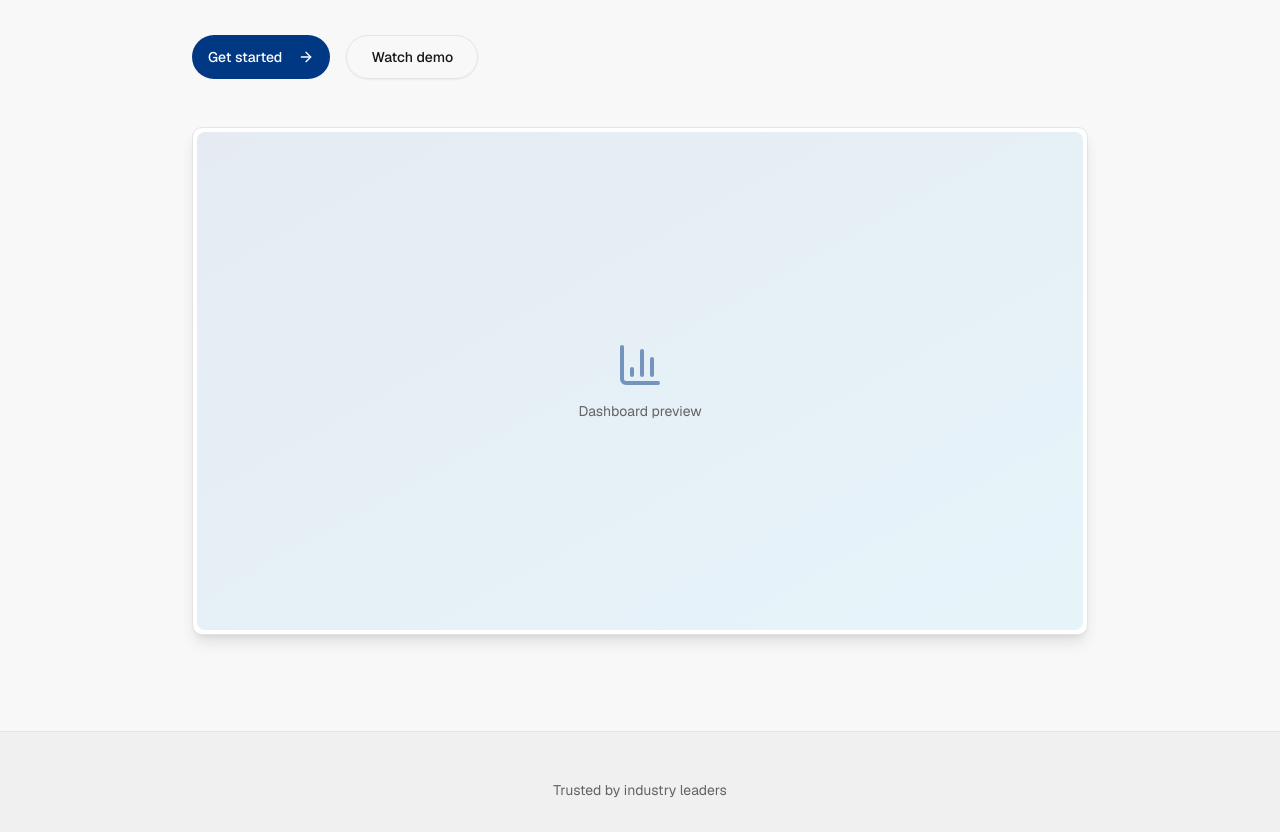
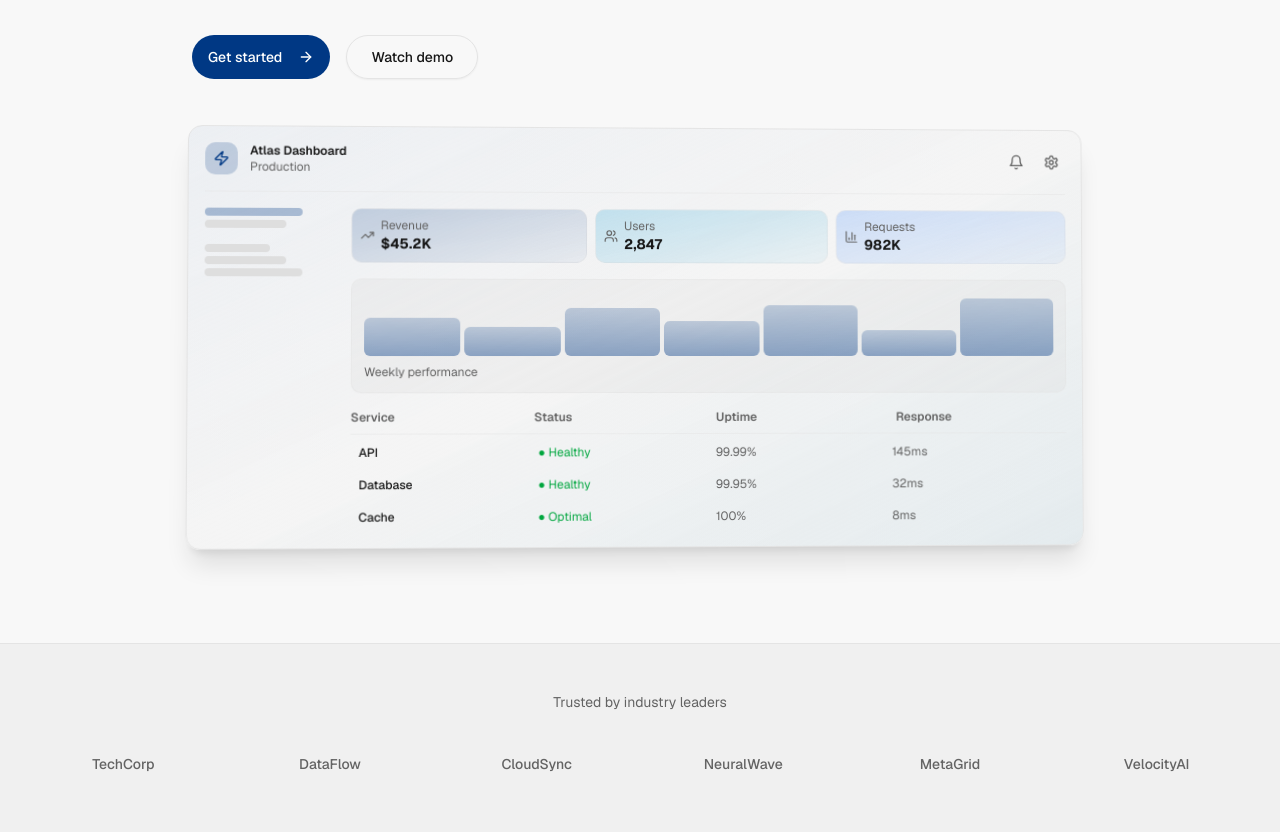
Before and after one commit to haseeb-iqbal/invoiceflow-sass-homepage, a Next.js app: page / in a window 1280 px wide. Shown: the part 483-1315 px from the top of the page. Built offline with nearby package versions, Linux system fonts and the light colour scheme.

Commit message:
feat: add FakeDashboardPreview component to hero section
Integrate premium SaaS dashboard preview with 3D effects and KPIs

Co-authored-by: Haseeb Iqbal <28723994+haseeb-iqbal@users.noreply.github.com>

```diff
--- a/app/layout.tsx
+++ b/app/layout.tsx
@@ -1,3 +1,4 @@
+import React from "react"
 import type { Metadata } from 'next'
 import { Geist, Geist_Mono } from 'next/font/google'
 import { Analytics } from '@vercel/analytics/next'
@@ -7,8 +8,8 @@ const _geist = Geist({ subsets: ["latin"] });
 const _geistMono = Geist_Mono({ subsets: ["latin"] });
 
 export const metadata: Metadata = {
-  title: 'v0 App',
-  description: 'Created with v0',
+  title: 'Atlas - The Complete Platform to Build the Web',
+  description: 'Everything you need to create, deploy, and scale modern web experiences. Fast, secure, and trusted by 5,000+ companies.',
   generator: 'v0.app',
   icons: {
     icon: [
--- a/app/page.tsx
+++ b/app/page.tsx
@@ -5,6 +5,7 @@ import { Button } from '@/components/ui/button'
 import { Accordion, AccordionContent, AccordionItem, AccordionTrigger } from '@/components/ui/accordion'
 import { ArrowRight, Check, Zap, BarChart3, Shield, Globe, Users, Lightbulb, Sliders, Menu, X } from 'lucide-react'
 import { useState } from 'react'
+import { FakeDashboardPreview } from '@/components/fake-dashboard-preview'
 
 export default function Home() {
   const [isMenuOpen, setIsMenuOpen] = useState(false)
@@ -236,14 +237,7 @@ export default function Home() {
           </div>
 
           {/* Product preview / Dashboard mock */}
-          <div className="relative rounded-lg border border-border bg-card p-1 shadow-lg overflow-hidden">
-            <div className="aspect-video bg-gradient-to-br from-primary/10 to-accent/10 rounded-md flex items-center justify-center">
-              <div className="text-center">
-                <BarChart3 className="h-12 w-12 text-primary/50 mx-auto mb-3" />
-                <p className="text-sm text-muted-foreground">Dashboard preview</p>
-              </div>
-            </div>
-          </div>
+          <FakeDashboardPreview />
         </div>
       </section>
 
--- /dev/null
+++ b/components/fake-dashboard-preview.tsx
@@ -0,0 +1,138 @@
+'use client'
+
+import { BarChart3, Bell, Settings, TrendingUp, Users, Zap } from 'lucide-react'
+
+export function FakeDashboardPreview() {
+  return (
+    <div className="group perspective">
+      <style>{`
+        @keyframes tilt {
+          0%, 100% {
+            transform: perspective(1000px) rotateX(0deg) rotateY(0deg);
+          }
+          25% {
+            transform: perspective(1000px) rotateX(2deg) rotateY(3deg);
+          }
+          50% {
+            transform: perspective(1000px) rotateX(-1deg) rotateY(-2deg);
+          }
+          75% {
+            transform: perspective(1000px) rotateX(1deg) rotateY(2deg);
+          }
+        }
+
+        .dashboard-preview {
+          animation: tilt 8s ease-in-out infinite;
+          transform-style: preserve-3d;
+          transition: all 0.3s ease-out;
+        }
+
+        .dashboard-preview:hover {
+          animation: none;
+          transform: perspective(1200px) rotateX(-4deg) rotateY(4deg) scale(1.02);
+          box-shadow: 0 20px 40px rgba(53, 85, 219, 0.15);
+        }
+      `}</style>
+
+      <div className="dashboard-preview relative rounded-xl border border-border bg-gradient-to-br from-background to-muted/30 p-4 shadow-xl overflow-hidden">
+        {/* Gradient overlay background */}
+        <div className="absolute inset-0 bg-gradient-to-br from-primary/5 via-transparent to-accent/5 pointer-events-none" />
+
+        <div className="relative">
+          {/* Top bar */}
+          <div className="flex items-center justify-between mb-4 pb-4 border-b border-border/50">
+            <div className="flex items-center gap-3">
+              <div className="h-8 w-8 rounded-lg bg-primary/20 flex items-center justify-center">
+                <Zap className="h-4 w-4 text-primary" />
+              </div>
+              <div>
+                <p className="text-xs font-semibold text-foreground">Atlas Dashboard</p>
+                <p className="text-xs text-muted-foreground">Production</p>
+              </div>
+            </div>
+            <div className="flex items-center gap-2">
+              <button className="p-1.5 hover:bg-muted rounded-lg transition-colors">
+                <Bell className="h-4 w-4 text-muted-foreground" />
+              </button>
+              <button className="p-1.5 hover:bg-muted rounded-lg transition-colors">
+                <Settings className="h-4 w-4 text-muted-foreground" />
+              </button>
+            </div>
+          </div>
+
+          <div className="flex gap-4">
+            {/* Sidebar */}
+            <div className="w-32 space-y-1">
+              <div className="h-2 w-24 bg-primary/30 rounded-full" />
+              <div className="h-2 w-20 bg-muted rounded-full" />
+              <div className="h-2 w-16 bg-muted rounded-full mt-4" />
+              <div className="h-2 w-20 bg-muted rounded-full" />
+              <div className="h-2 w-24 bg-muted rounded-full" />
+            </div>
+
+            {/* Main content */}
+            <div className="flex-1 space-y-4">
+              {/* KPI Cards */}
+              <div className="grid grid-cols-3 gap-2">
+                {[
+                  { label: 'Revenue', value: '$45.2K', icon: TrendingUp, color: 'from-primary/20 to-primary/5' },
+                  { label: 'Users', value: '2,847', icon: Users, color: 'from-accent/20 to-accent/5' },
+                  { label: 'Requests', value: '982K', icon: BarChart3, color: 'from-blue-500/20 to-blue-500/5' }
+                ].map((card) => {
+                  const Icon = card.icon
+                  return (
+                    <div key={card.label} className={`bg-gradient-to-br ${card.color} p-2 rounded-lg border border-border/50`}>
+                      <div className="flex items-center gap-1.5">
+                        <Icon className="h-3.5 w-3.5 text-muted-foreground" />
+                        <div>
+                          <p className="text-xs text-muted-foreground">{card.label}</p>
+                          <p className="text-sm font-bold text-foreground">{card.value}</p>
+                        </div>
+                      </div>
+                    </div>
+                  )
+                })}
+              </div>
+
+              {/* Chart placeholder */}
+              <div className="bg-muted/30 rounded-lg p-3 border border-border/50">
+                <div className="flex items-end justify-between h-16 gap-1">
+                  {[60, 45, 75, 55, 80, 40, 90].map((height, i) => (
+                    <div
+                      key={i}
+                      className="flex-1 bg-gradient-to-t from-primary/60 to-primary/30 rounded-sm opacity-70"
+                      style={{ height: `${height}%` }}
+                    />
+                  ))}
+                </div>
+                <p className="text-xs text-muted-foreground mt-2">Weekly performance</p>
+              </div>
+
+              {/* Table */}
+              <div className="space-y-1">
+                <div className="grid grid-cols-4 gap-2 pb-2 border-b border-border/50">
+                  <p className="text-xs font-semibold text-muted-foreground">Service</p>
+                  <p className="text-xs font-semibold text-muted-foreground">Status</p>
+                  <p className="text-xs font-semibold text-muted-foreground">Uptime</p>
+                  <p className="text-xs font-semibold text-muted-foreground">Response</p>
+                </div>
+                {[
+                  { service: 'API', status: 'Healthy', uptime: '99.99%', response: '145ms' },
+                  { service: 'Database', status: 'Healthy', uptime: '99.95%', response: '32ms' },
+                  { service: 'Cache', status: 'Optimal', uptime: '100%', response: '8ms' }
+                ].map((row) => (
+                  <div key={row.service} className="grid grid-cols-4 gap-2 py-1.5 px-2 hover:bg-muted/30 rounded transition-colors">
+                    <p className="text-xs font-medium text-foreground">{row.service}</p>
+                    <p className="text-xs text-green-600">● {row.status}</p>
+                    <p className="text-xs text-muted-foreground">{row.uptime}</p>
+                    <p className="text-xs text-muted-foreground">{row.response}</p>
+                  </div>
+                ))}
+              </div>
+            </div>
+          </div>
+        </div>
+      </div>
+    </div>
+  )
+}
```
